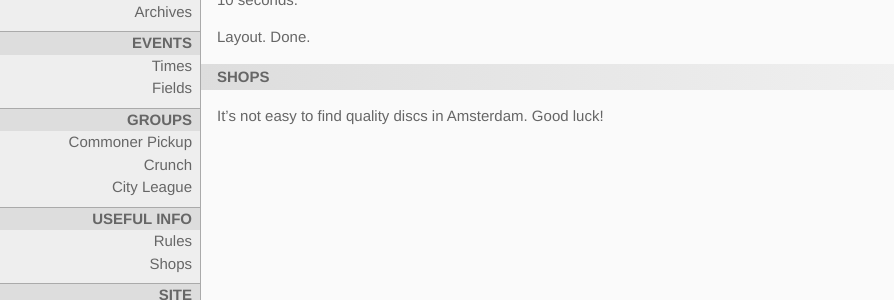
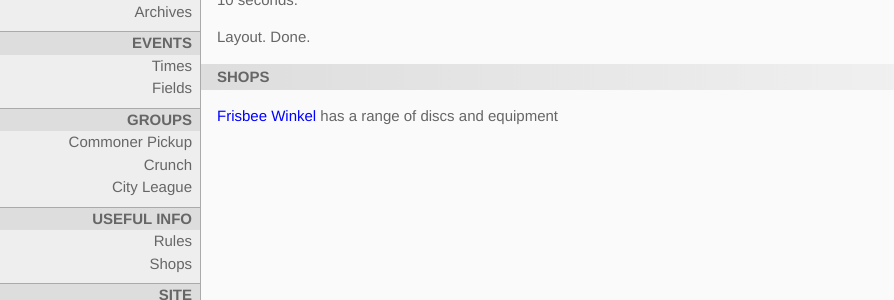
Before and after one commit to opensourceame/frisbee.amsterdam, a Jekyll site: the page built from info.md, in a window 1280 px wide. Shown: the part 219-519 px from the top of the page, without its empty margins (0-894 px from the left). Built offline with Jekyll 4.4.1, drawn with Linux system fonts in a browser that asks for light colours; our own code applies the rules of GitHub Pages for plain Markdown files.

Commit message:
Update info.md

```diff
--- a/info.md
+++ b/info.md
@@ -15,4 +15,4 @@ Layout. Done.
 
 ## Shops
 
-It's not easy to find quality discs in Amsterdam. Good luck!
+[Frisbee Winkel](http://frisbeewinkel.nl) has a range of discs and equipment
```
